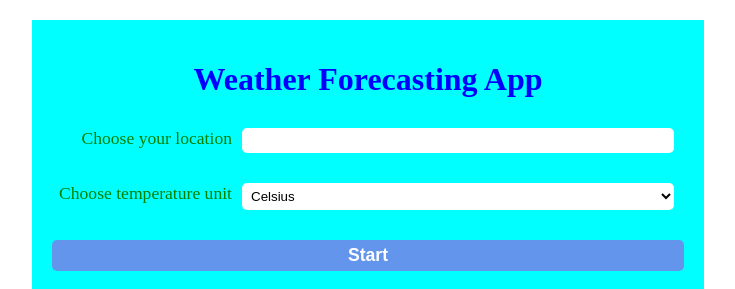
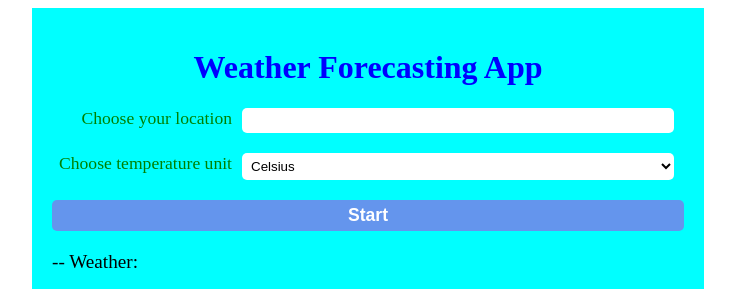
Before and after one commit to SonDo580/weather-app, a plain HTML site: page index.html in a window 1280 px wide. Shown: the top 289 px of the page, without its empty margins (272-1007 px from the left). Drawn offline with Linux system fonts and the light colour scheme.

Commit message:
Restyle the app

```diff
--- a/style.css
+++ b/style.css
@@ -1,6 +1,6 @@
 .wrapper {
     width: 50%;
-    margin: 20px auto;
+    margin: 0 auto;
     background-color: aqua;
     padding: 20px;
 }
@@ -12,7 +12,7 @@ h1 {
 
 .form-group {
     display: flex;
-    margin: 30px 0;
+    margin: 20px 0;
 }
 
 label {
```
